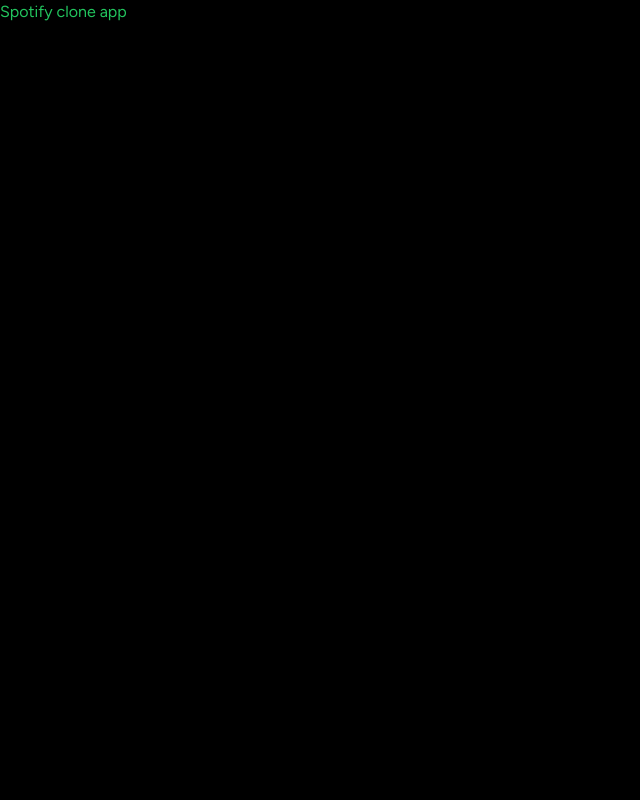
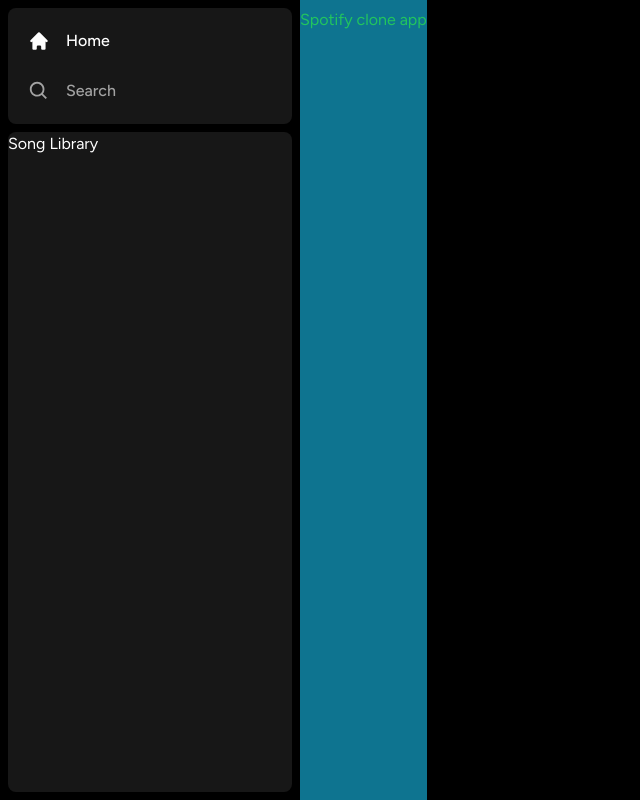
Before and after one commit to Chencho34/spotify-clone-app, a Next.js app: page / in a window 1280 px wide. Shown: the whole page, without its empty margins (0-640 px from the left). Built offline with nearby package versions, Linux system fonts and the light colour scheme.

Commit message:
WIP: Add Box, Sidebar, SidebarItem

```diff
--- a/app/layout.tsx
+++ b/app/layout.tsx
@@ -1,6 +1,7 @@
 import type { Metadata } from "next";
 import { Figtree } from "next/font/google";
 import "./globals.css";
+import { Sidebar } from "@/components";
 
 const font = Figtree({ subsets: ["latin"] });
 
@@ -13,7 +14,9 @@ export default function RootLayout({ children }: Readonly<{ children: React.Reac
   return (
     <html lang="en">
       <body className={font.className}>
-        {children}
+        <Sidebar>
+          {children}
+        </Sidebar>
       </body>
     </html>
   );
--- /dev/null
+++ b/components/Box/Box.tsx
@@ -0,0 +1,14 @@
+import { twMerge } from "tailwind-merge"
+
+interface BoxProps {
+  children: React.ReactNode
+  className?: string
+}
+
+export default function Box ({ children, className }: BoxProps): JSX.Element {
+  return (
+    <div className={twMerge('bg-neutral-900 rounded-lg h-fit w-full', className)}>
+      {children}
+    </div>
+  )
+}
--- /dev/null
+++ b/components/Sidebar/Sidebar.tsx
@@ -0,0 +1,61 @@
+'use client'
+import { usePathname } from "next/navigation"
+import { useMemo } from "react"
+import { BiSearch } from "react-icons/bi"
+import { HiHome } from "react-icons/hi"
+import { Box } from ".."
+import SidebarItem from "./SidebarItem/SidebarItem"
+import { IconType } from "react-icons"
+
+interface SidebarProps {
+  children: React.ReactNode
+}
+
+// interface RoutesProps {
+//   label: string
+//   active: boolean
+//   href: string
+//   icon: IconType
+// }
+
+export default function Sidebar ({ children }: SidebarProps): JSX.Element {
+  const pathname = usePathname()
+  console.log(pathname)
+
+  const routes = useMemo(() => [
+    {
+      label: 'Home',
+      active: pathname !== '/searh',
+      href: '/',
+      icon: HiHome
+    },
+    {
+      label: 'Search',
+      active: pathname === '/searh',
+      href: '/search',
+      icon: BiSearch
+    }
+  ], [pathname])
+
+  return (
+    <section className='flex h-full'>
+      <article className='hidden md:flex flex-col gap-y-2 bg-black h-full w-[300px] p-2'>
+        <Box>
+          <section className='flex flex-col gap-y-4 px-5 py-4'>
+           {
+            routes.map(({ active, href, icon, label }, index) => (
+              <SidebarItem href={href} icon={icon} label={label} key={index} active={active}/>
+            ))
+           }
+          </section>
+        </Box>
+        <Box className='overflow-y-auto h-full'>
+          Song Library
+        </Box>
+      </article>
+      <main className='bg-cyan-700 h-full overflow-y-auto py-2'>
+        {children}
+      </main>
+    </section>
+  )
+}
--- /dev/null
+++ b/components/Sidebar/SidebarItem/SidebarItem.tsx
@@ -0,0 +1,20 @@
+import Link from "next/link"
+import { IconType } from "react-icons"
+import { twMerge } from "tailwind-merge"
+
+interface SedebarItemProps {
+  icon: IconType
+  label: string
+  active?: boolean
+  href: string
+
+}
+
+export default function SidebarItem ({ href, icon: Icon, label, active }: SedebarItemProps) {
+  return (
+    <Link className={twMerge(`flex flex-row h-auto items-center w-full gap-x-4 text-md font-medium cursor-pointer hover:text-white transition text-neutral-400 py-1`, active && 'text-white')} href={href}>
+      <Icon size={26}/>
+      <p className='truncate w-full'>{label}</p>
+    </Link>
+  )
+}
--- /dev/null
+++ b/components/index.tsx
@@ -0,0 +1,7 @@
+import Box from './Box/Box';
+import Sidebar from './Sidebar/Sidebar';
+
+export {
+  Sidebar,
+  Box
+}
```
Also changed, not shown: package.json (+6 -4 lines), 1 other file (tests, documents, lock files or other folders).
